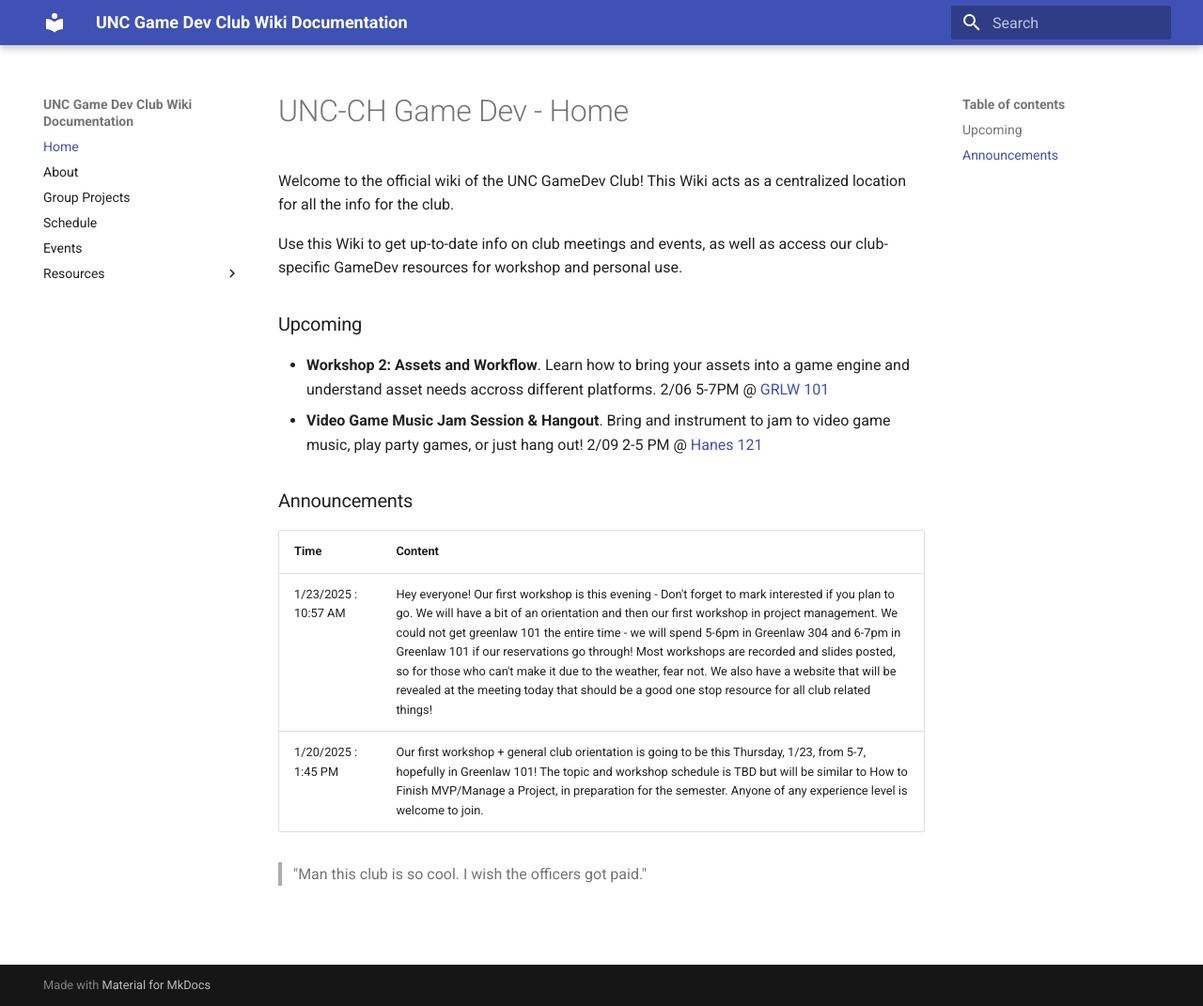
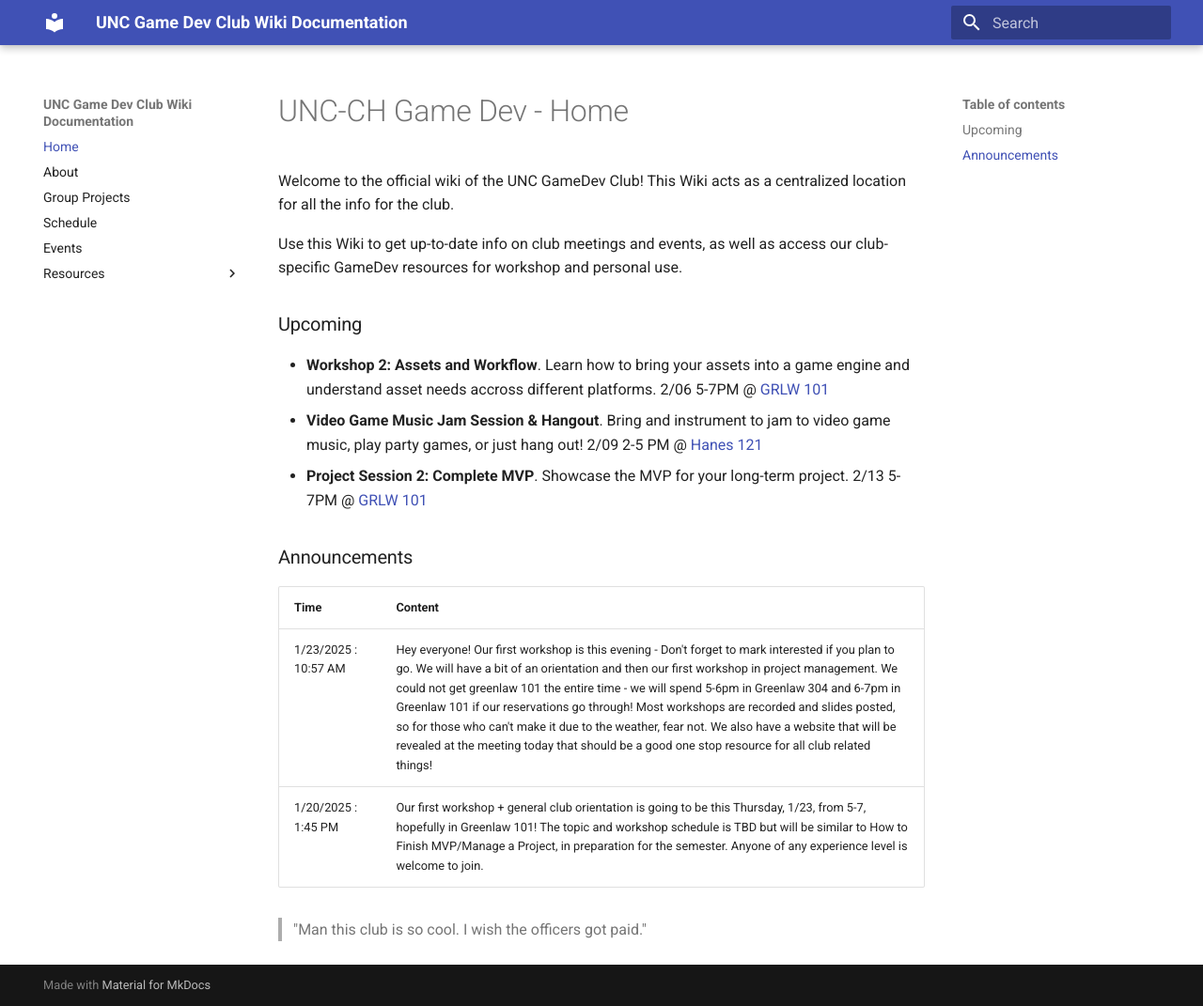
Before and after one commit to unc-gamedev/site, an MkDocs documentation site: the page built from docs/index.md, in a window 1280 px wide and 1071 px high. Shown: the whole window at 94% size. Built offline with MkDocs 1.6.1 and Material for MkDocs 9.7.7, drawn with Linux system fonts in a browser that asks for light colours.

Commit message:
Added PS2 to upcoming

```diff
--- a/docs/index.md
+++ b/docs/index.md
@@ -7,6 +7,7 @@
 ### Upcoming
 - **Workshop 2: Assets and Workflow**. Learn how to bring your assets into a game engine and understand asset needs accross different platforms. 2/06 5-7PM @ [GRLW 101](https://www.google.com/maps/place/Greenlaw+Hall/@35.9100893,-79.0560896,959m/data=!3m1!1e3!4m6!3m5!1s0x89acc2e90a37f625:0x76e0e063cc27832b!8m2!3d35.9103597!4d-79.049237!16s%2Fg%2F11hbpqyd_s?entry=ttu&g_ep=EgoyMDI1MDEyMC4wIKXMDSoASAFQAw%3D%3D)
 - **Video Game Music Jam Session & Hangout**. Bring and instrument to jam to video game music, play party games, or just hang out! 2/09 2-5 PM @ [Hanes 121](https://www.google.com/maps/place/Hanes+Art+Center,+Chapel+Hill,+NC+27514/@35.9121955,-79.0571989,17z/data=!3m1!4b1!4m6!3m5!1s0x89acc2e7ea663ce3:0x74eaf66675cb8647!8m2!3d35.9121955!4d-79.054624!16s%2Fg%2F1tfn3l_0?entry=ttu&g_ep=EgoyMDI1MDEyOC4wIKXMDSoJLDEwMjExMjM0SAFQAw%3D%3D)
+- **Project Session 2: Complete MVP**. Showcase the MVP for your long-term project. 2/13 5-7PM @ [GRLW 101](https://www.google.com/maps/place/Greenlaw+Hall/@35.9100893,-79.0560896,959m/data=!3m1!1e3!4m6!3m5!1s0x89acc2e90a37f625:0x76e0e063cc27832b!8m2!3d35.9103597!4d-79.049237!16s%2Fg%2F11hbpqyd_s?entry=ttu&g_ep=EgoyMDI1MDEyMC4wIKXMDSoASAFQAw%3D%3D)
 ### Announcements
 
 | **Time**| **Content**|
```
